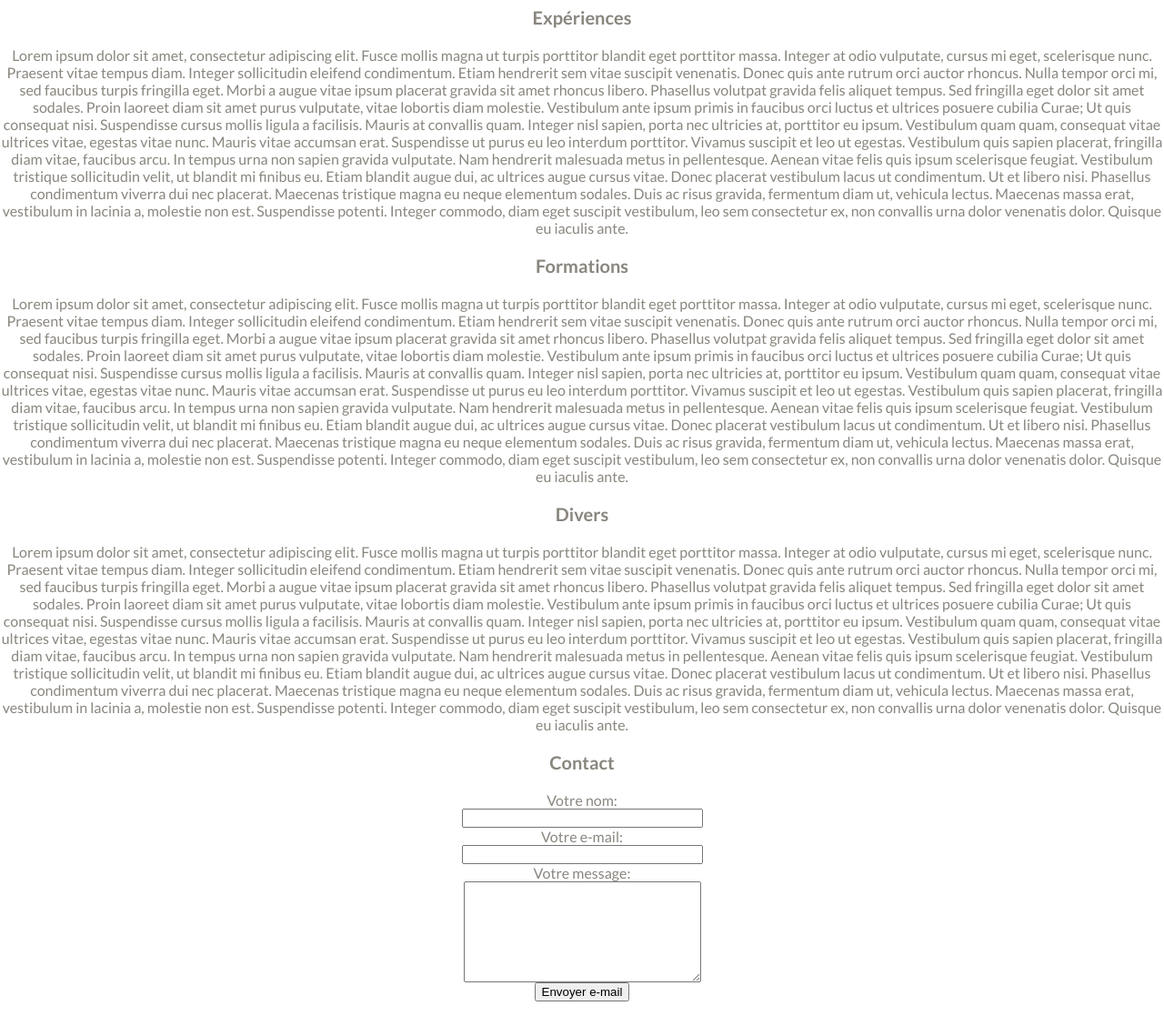
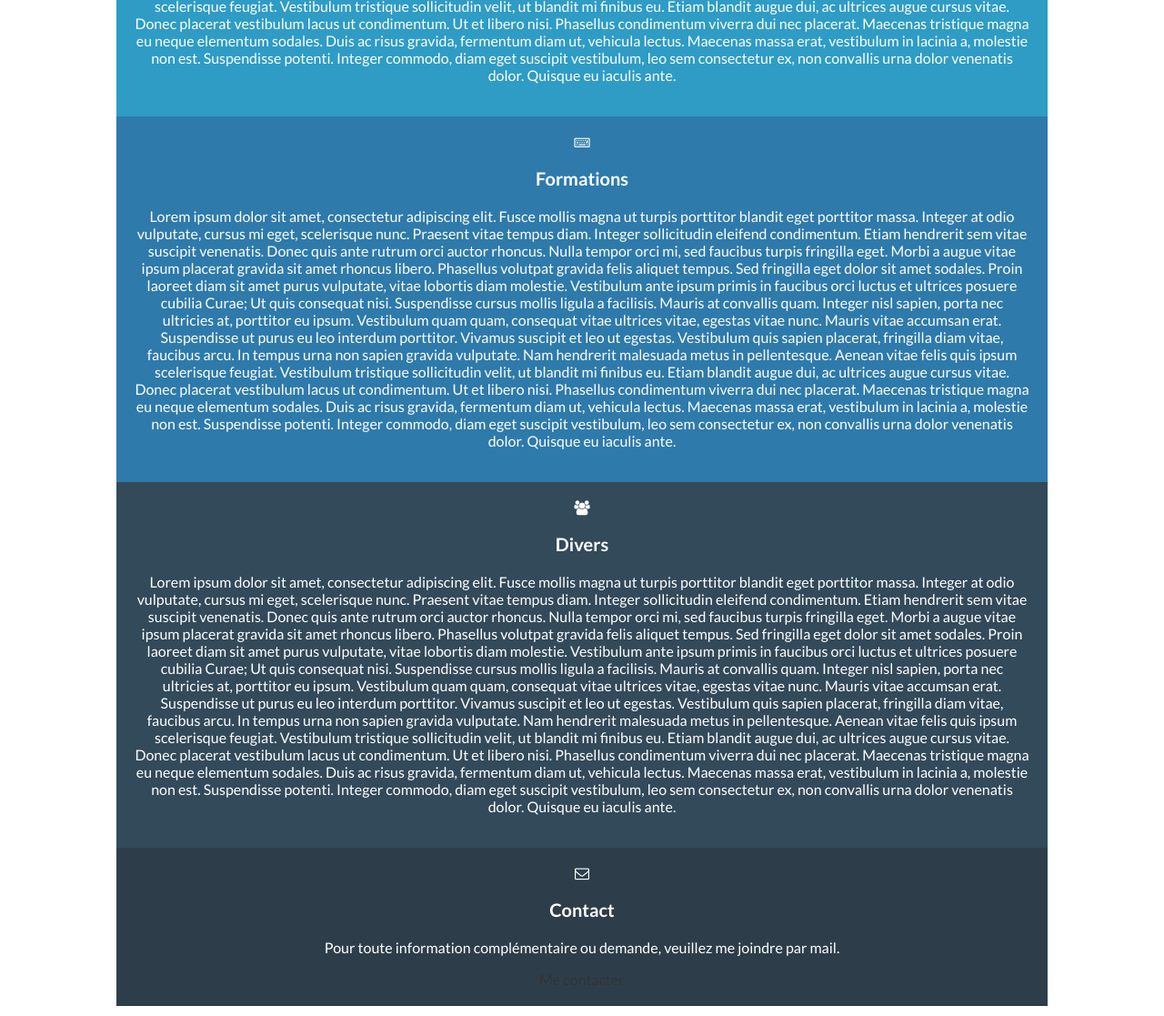
Before and after one commit to VincentBillard/Portfolio-BILLARD, a plain HTML site: page index.html in a window 1280 px wide. Shown: the part 1296-2413 px from the top of the page at 91% size. Drawn offline with nearby package versions, Linux system fonts and the light colour scheme.

Commit message:
ajout de backgroud color, avec icon, couleur texte, modif taille intro, modif responsive

```diff
--- a/assets/css/component.css
+++ b/assets/css/component.css
@@ -354,6 +354,9 @@ a, button {
 }
 
 @media (max-width: 49.938em) {
+	header{
+		height: 60px;
+	}
 
 	.icon-accueil{display: none;}
 
--- a/assets/css/style.css
+++ b/assets/css/style.css
@@ -2,15 +2,33 @@ body {
 	color: #89867e;
 	font-family: 'Lato', Calibri, Arial, sans-serif;
 }
+header{
+	height: 200px;
+
+}
 h1.intro{
 	font-size: 5em;
 	font-family: "avant-garde",sans-serif;
-	font-weight: normal;
+	font-weight: 700;
 	letter-spacing: -2px;
 	line-height: 0.8em;
 	margin-bottom: 20px;
 	text-transform: uppercase;
-
+}
+@media(max-width: 700px){
+	h1.intro{
+		font-size: 4em;
+	}
+}
+@media(max-width: 550px){
+	h1.intro{
+		font-size: 3em;
+	}
+}
+@media(max-width: 420px){
+	h1.intro{
+		font-size: 2em;
+	}
 }
 h3{
 	font-style: bold;
@@ -22,6 +40,10 @@ span.vert{
 span.bleu{
 	color: #166BA2;
 }
+a:hover{
+	text-decoration:none;
+	color: blue;
+}
 img{
 	max-width: 100%;
 }
@@ -31,24 +53,12 @@ img{
 	margin : auto;
 	color: #000;
 }
-/*header{
-	text-align: center;
-}
-header nav ul{
-	margin: 0;
-	padding: 0;
-	margin-bottom: 20px;
-}/*
-header nav ul li{
-	display: inline-block;
-	margin-right: 10px;
-}
-header nav ul li a{
-	text-decoration: none;
-	color: red;
-}*/
 section{
 	text-align: center;
+	width: 80%;
+	padding: 20px;
+	margin: 0 auto;
+
 }
 section article
 {
@@ -56,44 +66,23 @@ section article
 	padding: 0 10px;
 	width: 250px;
 }
-/*@media screen and (max-width : 769px)
-{
-	#container
-	{
-		width: 100%;
-		font-size: 90%;
-		}
-		article {
-			text-align: left;
-		}
-		article img {
-			max-width: 120px;
-			display: block;
-			float:left;
-			margin-top: 10px;
-		}
-		p {
-			display: none;
-		}
-		.into {
-			display:block;
-			padding-left: 70px;
-			clear: right;
-			max-height: 60px;
-			overflow: hidden;
-		}
-		h3 {
-			display: inline;
-			padding-left: 10px;
-		}
-		}
-		@media screen and (max-width : 320px)
-		{
-		article img {
-			max-width: 60px;
-		}
-			header nav ul li{
-			display: block;
-			margin-right: 10px;
-	}
-}*/
+#competences{
+	background-color: #1E8C4B;
+	color: white;
+}
+#experiences{
+	background-color: #2E9CC5;
+	color: white;
+}
+#formations{
+	background-color: #2E7AAB;
+	color: white;
+}
+#divers{
+	background-color: #324A5A;
+	color: white;
+}
+#contact{
+	background-color: #2D3E4A;
+	color: white;
+}
--- a/index.html
+++ b/index.html
@@ -66,6 +66,9 @@
 					</nav>
 				</div>
 			</div>
+		</header>
+
+		<section class="row section" id="intro">
 			<div id="conteneur_wrapper">
 				<h1 class="intro">
 					<span class="vert">Vincent Billard</span>
@@ -78,16 +81,17 @@
 					<span class="bleu">Developpeur</span>
 				</h1>
 				<br>
-					<input type="button" value="Voir mon CV" href="assets/img/CV-BILLARD.pdf">
+				<a href="assets/img/CV-BILLARD.pdf"> Voir mon CV</a>
 			</div>
-
-
-		</header>
+		</section>
 
 
 		<section class="row section" id="competences">
 			<div class="row-content buffer even clear-after">
-				<div class="section-title"><h3>Comptétences</h3></div>
+				<div class="section-title">
+					<i class="fa fa-area-chart"></i>
+					<h3>Comptétences</h3>
+				</div>
 				<p class="centertxt"> Lorem ipsum dolor sit amet, consectetur adipiscing elit. Fusce mollis magna ut turpis porttitor blandit eget porttitor massa. Integer at odio vulputate, cursus mi eget, scelerisque nunc. Praesent vitae tempus diam. Integer sollicitudin eleifend condimentum. Etiam hendrerit sem vitae suscipit venenatis. Donec quis ante rutrum orci auctor rhoncus. Nulla tempor orci mi, sed faucibus turpis fringilla eget. Morbi a augue vitae ipsum placerat gravida sit amet rhoncus libero. Phasellus volutpat gravida felis aliquet tempus.
 
 				Sed fringilla eget dolor sit amet sodales. Proin laoreet diam sit amet purus vulputate, vitae lobortis diam molestie. Vestibulum ante ipsum primis in faucibus orci luctus et ultrices posuere cubilia Curae; Ut quis consequat nisi. Suspendisse cursus mollis ligula a facilisis. Mauris at convallis quam. Integer nisl sapien, porta nec ultricies at, porttitor eu ipsum. Vestibulum quam quam, consequat vitae ultrices vitae, egestas vitae nunc. Mauris vitae accumsan erat. Suspendisse ut purus eu leo interdum porttitor.
@@ -99,7 +103,10 @@ Vivamus suscipit et leo ut egestas. Vestibulum quis sapien placerat, fringilla d
 
 		<section class="row section" id="experiences">
 			<div class="row-content buffer even clear-after">
-				<div class="section-title"><h3>Expériences</h3></div>
+				<div class="section-title">
+					<i aria-hidden="true" class="fa fa-newspaper-o"></i>
+					<h3>Expériences</h3>
+				</div>
 				<p class="centertxt"> Lorem ipsum dolor sit amet, consectetur adipiscing elit. Fusce mollis magna ut turpis porttitor blandit eget porttitor massa. Integer at odio vulputate, cursus mi eget, scelerisque nunc. Praesent vitae tempus diam. Integer sollicitudin eleifend condimentum. Etiam hendrerit sem vitae suscipit venenatis. Donec quis ante rutrum orci auctor rhoncus. Nulla tempor orci mi, sed faucibus turpis fringilla eget. Morbi a augue vitae ipsum placerat gravida sit amet rhoncus libero. Phasellus volutpat gravida felis aliquet tempus.
 
 				Sed fringilla eget dolor sit amet sodales. Proin laoreet diam sit amet purus vulputate, vitae lobortis diam molestie. Vestibulum ante ipsum primis in faucibus orci luctus et ultrices posuere cubilia Curae; Ut quis consequat nisi. Suspendisse cursus mollis ligula a facilisis. Mauris at convallis quam. Integer nisl sapien, porta nec ultricies at, porttitor eu ipsum. Vestibulum quam quam, consequat vitae ultrices vitae, egestas vitae nunc. Mauris vitae accumsan erat. Suspendisse ut purus eu leo interdum porttitor.
@@ -111,7 +118,10 @@ Vivamus suscipit et leo ut egestas. Vestibulum quis sapien placerat, fringilla d
 
 		<section class="row section" id="formations">
 			<div class="row-content buffer even clear-after">
-				<div class="section-title"><h3>Formations</h3></div>
+				<div class="section-title">
+					<i aria-hidden="true" class="fa fa-keyboard-o"></i>
+					<h3>Formations</h3>
+				</div>
 				<p class="centertxt"> Lorem ipsum dolor sit amet, consectetur adipiscing elit. Fusce mollis magna ut turpis porttitor blandit eget porttitor massa. Integer at odio vulputate, cursus mi eget, scelerisque nunc. Praesent vitae tempus diam. Integer sollicitudin eleifend condimentum. Etiam hendrerit sem vitae suscipit venenatis. Donec quis ante rutrum orci auctor rhoncus. Nulla tempor orci mi, sed faucibus turpis fringilla eget. Morbi a augue vitae ipsum placerat gravida sit amet rhoncus libero. Phasellus volutpat gravida felis aliquet tempus.
 
 				Sed fringilla eget dolor sit amet sodales. Proin laoreet diam sit amet purus vulputate, vitae lobortis diam molestie. Vestibulum ante ipsum primis in faucibus orci luctus et ultrices posuere cubilia Curae; Ut quis consequat nisi. Suspendisse cursus mollis ligula a facilisis. Mauris at convallis quam. Integer nisl sapien, porta nec ultricies at, porttitor eu ipsum. Vestibulum quam quam, consequat vitae ultrices vitae, egestas vitae nunc. Mauris vitae accumsan erat. Suspendisse ut purus eu leo interdum porttitor.
@@ -123,7 +133,10 @@ Vivamus suscipit et leo ut egestas. Vestibulum quis sapien placerat, fringilla d
 
 		<section class="row section" id="divers">
 			<div class="row-content buffer even clear-after">
-				<div class="section-title"><h3>Divers</h3></div>
+				<div class="section-title">
+					<i aria-hidden="true" class="fa fa-users"></i>
+					<h3>Divers</h3>
+				</div>
 				<p class="centertxt"> Lorem ipsum dolor sit amet, consectetur adipiscing elit. Fusce mollis magna ut turpis porttitor blandit eget porttitor massa. Integer at odio vulputate, cursus mi eget, scelerisque nunc. Praesent vitae tempus diam. Integer sollicitudin eleifend condimentum. Etiam hendrerit sem vitae suscipit venenatis. Donec quis ante rutrum orci auctor rhoncus. Nulla tempor orci mi, sed faucibus turpis fringilla eget. Morbi a augue vitae ipsum placerat gravida sit amet rhoncus libero. Phasellus volutpat gravida felis aliquet tempus.
 
 				Sed fringilla eget dolor sit amet sodales. Proin laoreet diam sit amet purus vulputate, vitae lobortis diam molestie. Vestibulum ante ipsum primis in faucibus orci luctus et ultrices posuere cubilia Curae; Ut quis consequat nisi. Suspendisse cursus mollis ligula a facilisis. Mauris at convallis quam. Integer nisl sapien, porta nec ultricies at, porttitor eu ipsum. Vestibulum quam quam, consequat vitae ultrices vitae, egestas vitae nunc. Mauris vitae accumsan erat. Suspendisse ut purus eu leo interdum porttitor.
@@ -135,63 +148,15 @@ Vivamus suscipit et leo ut egestas. Vestibulum quis sapien placerat, fringilla d
 
 		<section class="row section" id="contact">
 			<div class="row-content buffer even clear-after">
-				<div class="section-title"><h3>Contact</h3></div>
-				<form id="contact_form" action="#" method="POST" enctype="multipart/form-data">
-					<div class="row">
-						<label for="name">Votre nom:</label><br />
-						<input id="name" class="input" name="name" type="text" value="" size="30" /><br />
+				<div class="section-title">
+					<i class="fa fa-envelope-o icon-contact"></i>
+					<h3>Contact</h3>
 				</div>
-					<div class="row">
-						<label for="email">Votre e-mail:</label><br />
-						<input id="email" class="input" name="email" type="text" value="" size="30" /><br />
-					</div>
-					<div class="row">
-						<label for="message">Votre message:</label><br />
-						<textarea id="message" class="input" name="message" rows="7" cols="30"></textarea><br />
-					</div>
-					<input id="submit_button" type="submit" value="Envoyer e-mail" />
-				</form>
-
+				<p class="centertxt">Pour toute information complémentaire ou demande, veuillez me joindre par mail.</p>
+				<a href="mailto:vincent-billard@hotmail.fr">Me contacter</a>
 			</div>
 		</section>
 
-
-			<!--<header>
-				<h1>Vincent BILLARD</h1>
-				<nav>
-					<ul>
-						<li><a href="#">Accueil</a></li>
-						<li><a href="#">Compétences</a></li>
-						<li><a href="#">Expériences Pro</a></li>
-						<li><a href="#">Formations</a></li>
-						<li><a href="#">Divers</a></li>
-						<li><a href="#">CV</a></li>
-					</ul>
-				</nav>
-			</header>
-			<section id="slider">
-				<img src="assets/img/web.jpg" />
-			</section>
-			<section>
-				<article>
-					<h3>title 1</h3>
-					<img src="http://placekitten.com/g/330/330" />
-					<p class="into">Collaboratively administrate empowered markets via plug-and-play networks. Dynamically procrastinate B2C users after installed base benefits.Dramatically visualize customer directed convergence without revolutionary ROI.<p>
-					<p>Lorem ipsum dolor sit amet, consectetur adipiscing elit. Quisque condimentum lacus in posuere vehicula. Nulla pretium posuere tincidunt. Nullam at sem magna. Maecenas ligula ligula, faucibus sed malesuada rhoncus, tincidunt at risus. Sed in erat sit amet nisl vehicula pharetra. Quisque ut viverra purus. Maecenas iaculis mi ac vulputate rhoncus. Curabitur libero velit, euismod ut ornare ac, viverra id eros. Sed arcu ante, lobortis quis purus non, sagittis bibendum libero. Praesent efficitur, nunc non scelerisque aliquet, neque dolor rutrum arcu, vitae efficitur lacus leo eget ipsum. Pellentesque sodales a est ac aliquam. Nam tortor turpis, sagittis ac mauris nec, consequat hendrerit orci. Cras varius lacus purus, in vulputate enim volutpat ut. Quisque elementum sodales enim commodo tincidunt. Cras malesuada hendrerit feugiat.</p>
-				</article>
-				<article>
-					<h3>title 2</h3>
-					<img src="http://placekitten.com/g/330/330" />
-					<p class="into">Collaboratively administrate empowered markets via plug-and-play networks. Dynamically procrastinate B2C users after installed base benefits. Dramatically visualize customer directed convergence without revolutionary ROI.<p>
-					<p>Lorem ipsum dolor sit amet, consectetur adipiscing elit. Quisque condimentum lacus in posuere vehicula. Nulla pretium posuere tincidunt. Nullam at sem magna. Maecenas ligula ligula, faucibus sed malesuada rhoncus, tincidunt at risus. Sed in erat sit amet nisl vehicula pharetra. Quisque ut viverra purus. Maecenas iaculis mi ac vulputate rhoncus. Curabitur libero velit, euismod ut ornare ac, viverra id eros. Sed arcu ante, lobortis quis purus non, sagittis bibendum libero. Praesent efficitur, nunc non scelerisque aliquet, neque dolor rutrum arcu, vitae efficitur lacus leo eget ipsum. Pellentesque sodales a est ac aliquam. Nam tortor turpis, sagittis ac mauris nec, consequat hendrerit orci. Cras varius lacus purus, in vulputate enim volutpat ut. Quisque elementum sodales enim commodo tincidunt. Cras malesuada hendrerit feugiat.</p>
-				</article>
-				<article>
-					<h3>title 3</h3>
-					<img src="http://placekitten.com/g/330/330" />
-					<p class="into">Collaboratively administrate empowered markets via plug-and-play networks. Dynamically procrastinate B2C users after installed base benefits. Dramatically visualize customer directed convergence without revolutionary ROI.<p>
-					<p>Lorem ipsum dolor sit amet, consectetur adipiscing elit. Quisque condimentum lacus in posuere vehicula. Nulla pretium posuere tincidunt. Nullam at sem magna. Maecenas ligula ligula, faucibus sed malesuada rhoncus, tincidunt at risus. Sed in erat sit amet nisl vehicula pharetra. Quisque ut viverra purus. Maecenas iaculis mi ac vulputate rhoncus. Curabitur libero velit, euismod ut ornare ac, viverra id eros. Sed arcu ante, lobortis quis purus non, sagittis bibendum libero. Praesent efficitur, nunc non scelerisque aliquet, neque dolor rutrum arcu, vitae efficitur lacus leo eget ipsum. Pellentesque sodales a est ac aliquam. Nam tortor turpis, sagittis ac mauris nec, consequat hendrerit orci. Cras varius lacus purus, in vulputate enim volutpat ut. Quisque elementum sodales enim commodo tincidunt. Cras malesuada hendrerit feugiat.</p>
-				</article>
-			</section>-->
 
 		<script type="text/javascript" src="https://ajax.googleapis.com/ajax/libs/jquery/2.1.3/jquery.js"></script>
 		<script src="assets/js/myscript.js"></script>
```
Lines whose indentation alone changed are shown as unchanged.
